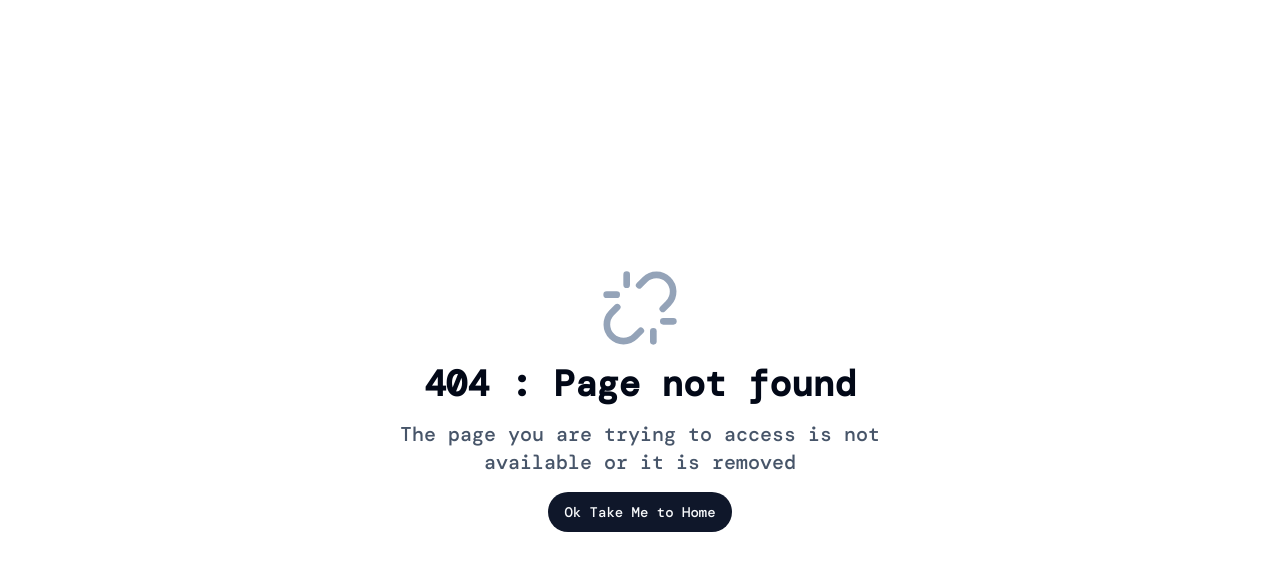
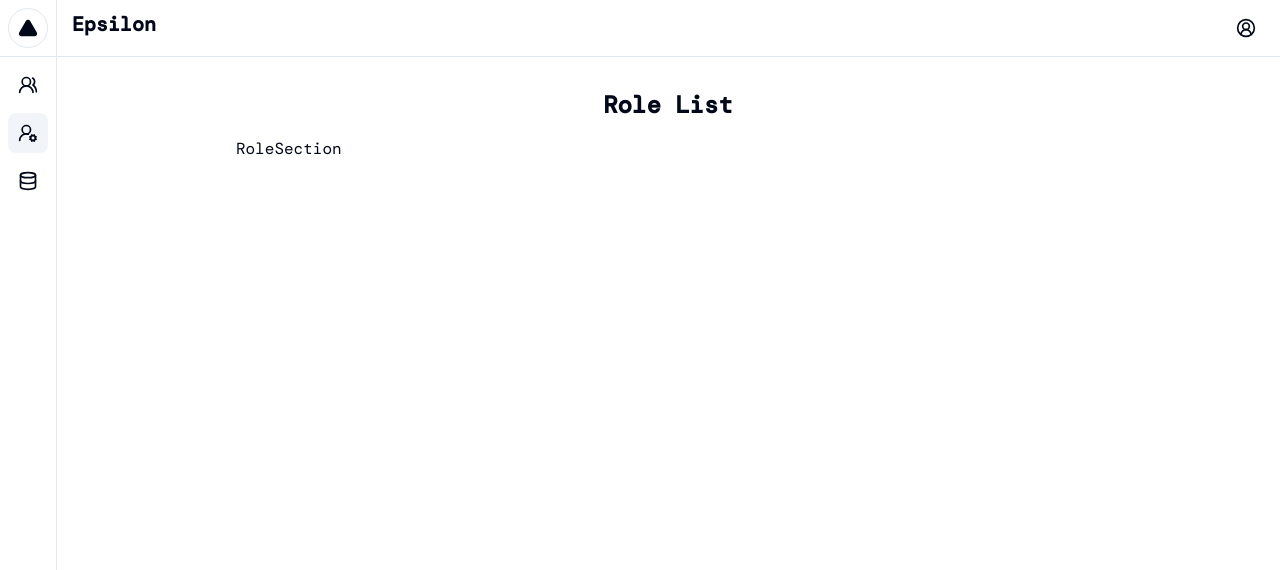
Before and after one commit to devfikdark/epsilon, a Next.js app: page /main/role in a window 1280 px wide. Before the commit this address had no page. Shown: the top 570 px of the page. Built offline with nearby package versions, Linux system fonts and the light colour scheme; a web font is replaced by a local one.

Commit message:
temp: add role section page

```diff
--- /dev/null
+++ b/src/app/(main)/main/role/_components/role-section.tsx
@@ -0,0 +1,7 @@
+import React from "react";
+
+const RoleSection = () => {
+  return <div>RoleSection</div>;
+};
+
+export default RoleSection;
--- /dev/null
+++ b/src/app/(main)/main/role/page.tsx
@@ -0,0 +1,18 @@
+import { Metadata } from "next";
+import RoleSection from "./_components/role-section";
+import HeaderTitle from "@/components/header-title";
+
+export const metadata: Metadata = {
+  title: "Role List",
+};
+
+const Role = () => {
+  return (
+    <div className="container max-w-4xl mx-auto">
+      <HeaderTitle>Role List</HeaderTitle>
+      <RoleSection />
+    </div>
+  );
+};
+
+export default Role;
--- a/src/components/search-input.tsx
+++ b/src/components/search-input.tsx
@@ -9,7 +9,7 @@ const SearchInput = ({ onChange }: SearchInputProps) => {
     <Input
       type="search"
       placeholder="Search products..."
-      className="w-full appearance-none bg-background shadow-none"
+      className="w-full appearance-none bg-background shadow-none lg:w-80"
       onChange={onChange}
     />
   );
```
Also changed, not shown: src/app/(main)/main/role/_components/role-list.tsx (added).
